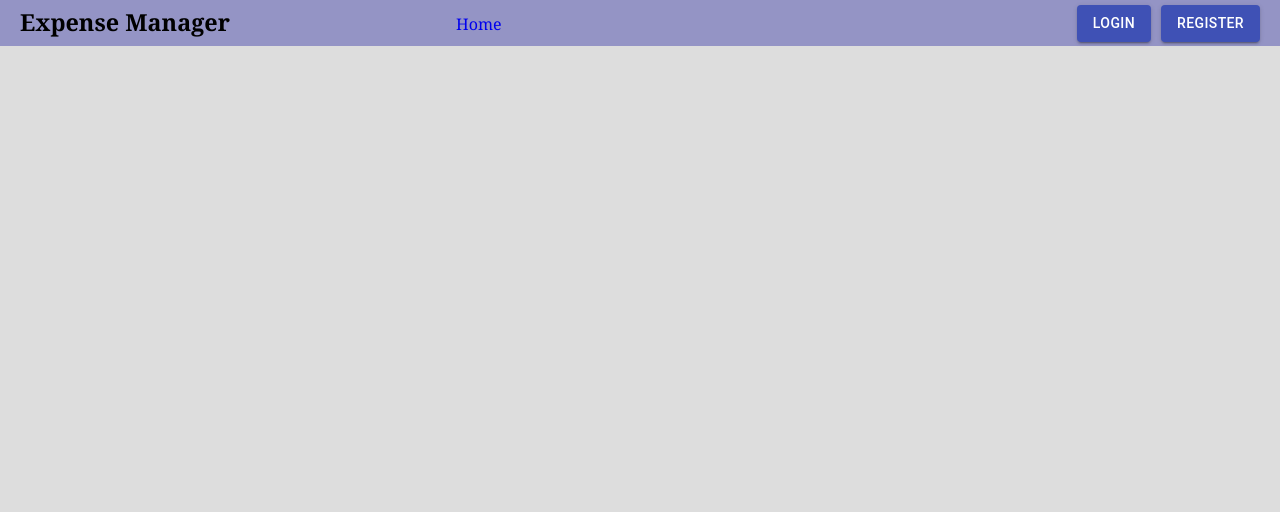
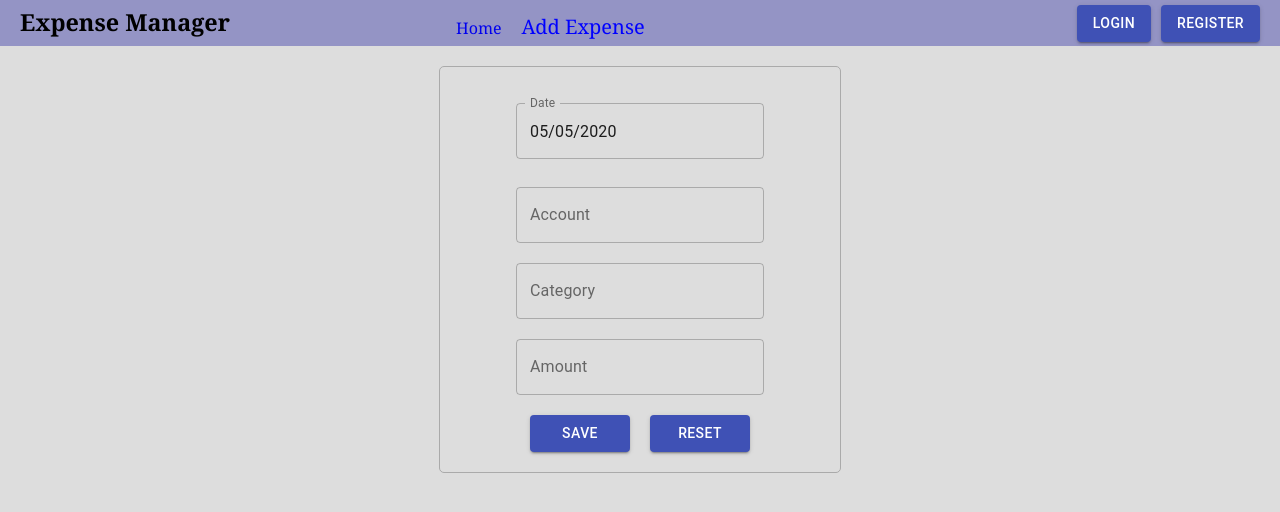
Before and after one commit to anushyasr/expense-manager, a React app: page /add-expense in a window 1280 px wide. Shown: the top 512 px of the page. Built offline with nearby package versions, Linux system fonts and the light colour scheme.

Commit message:
AddExpense Screen added

```diff
--- a/src/App.js
+++ b/src/App.js
@@ -5,6 +5,7 @@ import Header from './components/Header';
 import Home from './components/Home';
 import Login from './components/Login';
 import Register from './components/Register';
+import AddExpense from './components/AddExpense';
 
 const App = () => (
   <>
@@ -20,6 +21,9 @@ const App = () => (
       <Route path="/register">
         <Register />
       </Route>
+      <Route path="/add-expense">
+        <AddExpense />
+      </Route>
     </Switch>
   </>
 );
--- /dev/null
+++ b/src/components/AddExpense.js
@@ -0,0 +1,79 @@
+import React from 'react';
+import FormControl from '@material-ui/core/FormControl';
+import TextField from '@material-ui/core/TextField';
+import Button from '@material-ui/core/Button';
+import { MuiPickersUtilsProvider, DateTimePicker } from '@material-ui/pickers';
+import { makeStyles } from '@material-ui/core/styles';
+import DateFnsUtils from '@date-io/date-fns';
+
+const useStyles = makeStyles({
+  form: {
+    border: '1px solid #aaaaaa',
+    width: 400,
+    borderRadius: 5,
+    display: 'inline-block',
+  },
+  formControl: {
+    display: 'block',
+    marginTop: 20,
+    marginBottom: 20,
+  },
+  btn: {
+    textAlign: 'center',
+    width: 100,
+  },
+  btnSave: {
+    marginRight: 10,
+  },
+  btnReset: {
+    marginLeft: 10,
+  },
+});
+
+const AddExpense = () => {
+  const classes = useStyles();
+  return (
+    <MuiPickersUtilsProvider utils={DateFnsUtils}>
+      <div
+        style={{
+          textAlign: 'center',
+        }}
+      >
+        <form className={classes.form}>
+          <FormControl className={classes.formControl}>
+            <DateTimePicker
+              inputVariant="outlined"
+              margin="normal"
+              label="Date"
+              format="MM/dd/yyyy"
+              showTodayButton
+            />
+          </FormControl>
+
+          <FormControl className={classes.formControl}>
+            <TextField label="Account" variant="outlined" />
+          </FormControl>
+
+          <FormControl className={classes.formControl}>
+            <TextField label="Category" variant="outlined" />
+          </FormControl>
+
+          <FormControl className={classes.formControl}>
+            <TextField label="Amount" variant="outlined" />
+          </FormControl>
+
+          <FormControl className={classes.formControl}>
+            <Button className={`${classes.btn} ${classes.btnSave}`} variant="contained" color="primary">
+              Save
+            </Button>
+            <Button className={`${classes.btn} ${classes.btnReset}`} variant="contained" color="primary">
+              Reset
+            </Button>
+          </FormControl>
+        </form>
+      </div>
+    </MuiPickersUtilsProvider>
+  );
+};
+
+export default AddExpense;
--- a/src/components/Header.js
+++ b/src/components/Header.js
@@ -64,6 +64,11 @@ const Header = () => {
               Home
             </NavLink>
           </li>
+          <li>
+            <NavLink exact to="/add-expense" activeClassName={classes.active}>
+              Add Expense
+            </NavLink>
+          </li>
         </ul>
       </Grid>
       <Grid
```
